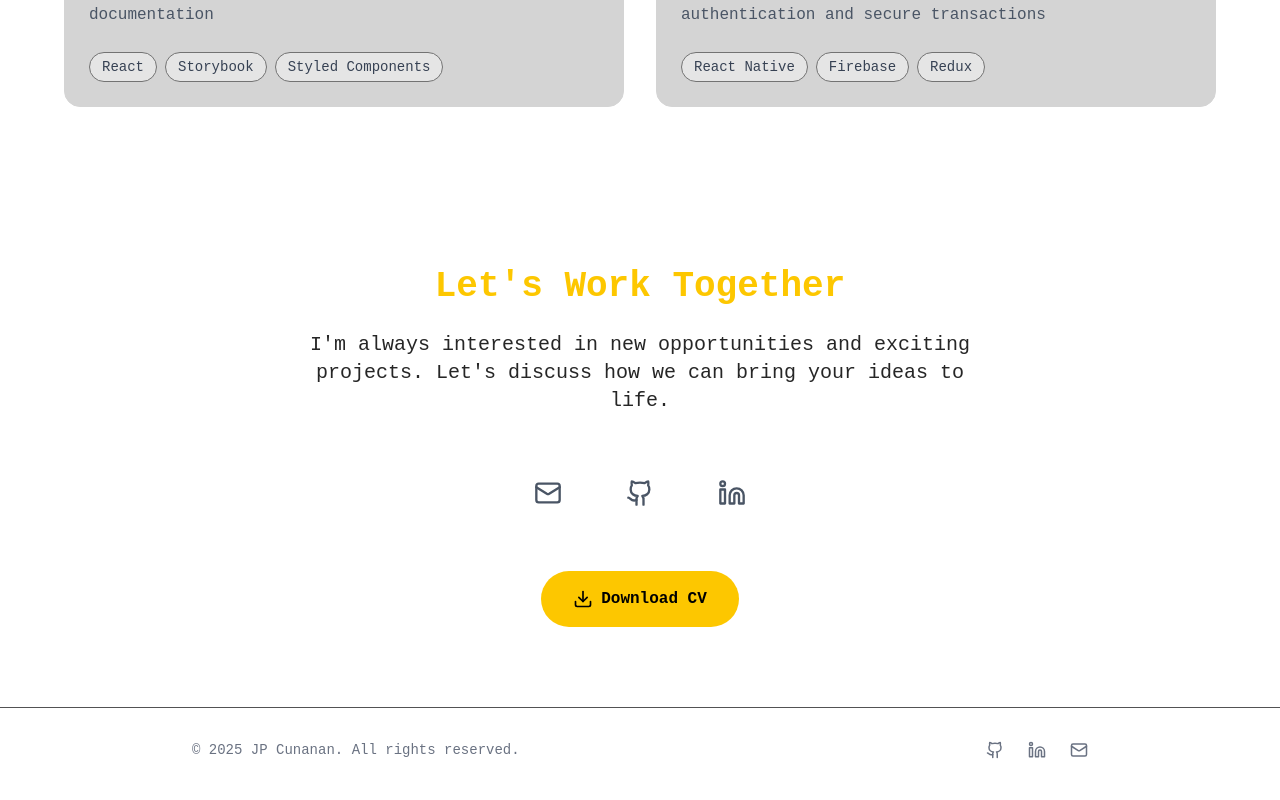
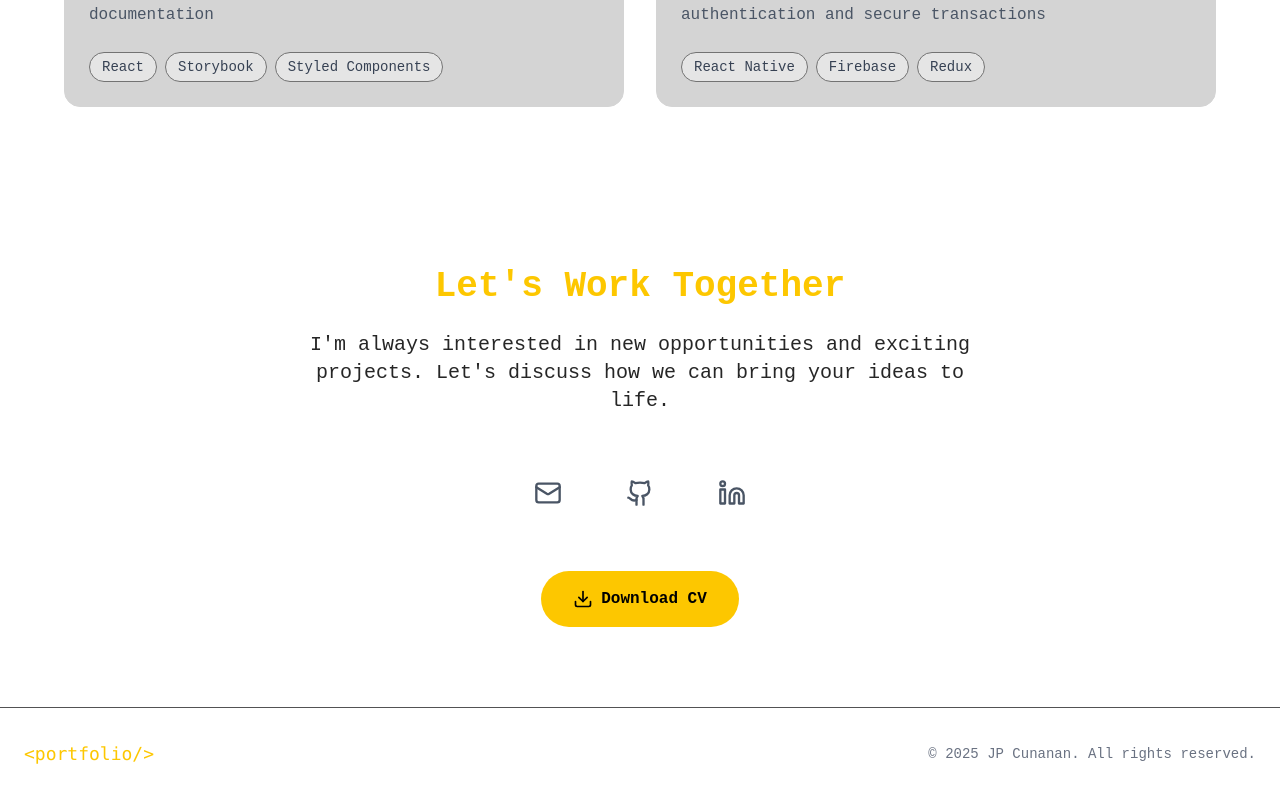
Before and after one commit to jpcunanan716/portfolio, a React (Vite) app in the folder my-portfolio/: page / in a window 1280 px wide. Shown: the part 4970-5770 px from the top of the page. Built offline with nearby package versions, Linux system fonts and the light colour scheme.

Commit message:
footer update

```diff
--- a/my-portfolio/src/components/sections/Footer.jsx
+++ b/my-portfolio/src/components/sections/Footer.jsx
@@ -1,4 +1,4 @@
-import { Github, Linkedin, Mail, ArrowUp } from "lucide-react";
+import { ArrowUp } from "lucide-react";
 import { useEffect, useState } from "react";
 
 const Footer = () => {
@@ -26,12 +26,12 @@ const Footer = () => {
 
     return (
         <footer className="py-8 px-6 border-t border-zinc-800/80 relative">
-            <div className="max-w-4xl mx-auto flex flex-col items-center">
+            <div className="max-w-7xl mx-auto flex flex-col items-center">
                 {/* Back to Top Button - Centered */}
                 {isVisible && (
                     <button
                         onClick={scrollToTop}
-                        className="flex flex-col items-center mb-6 group animate-bounce hover:animate-none"
+                        className="flex flex-col items-center group animate-bounce hover:animate-none"
                     >
                         <div className="flex items-center text-yellow-400 group-hover:text-yellow-300 transition-colors">
                             <span className="mr-2 text-sm font-medium">Back to Top</span>
@@ -48,32 +48,9 @@ const Footer = () => {
                     </button>
                 )}
 
-                <div className="w-full flex flex-col sm:flex-row justify-between items-center">
-                    <p className="text-gray-500 text-sm order-2 sm:order-1 mt-4 sm:mt-0">© 2025 JP Cunanan. All rights reserved.</p>
-                    <div className="flex space-x-6 order-1 sm:order-2">
-                        <a
-                            href="https://github.com/jpcunanan716"
-                            target="_blank"
-                            rel="noopener noreferrer"
-                            className="text-gray-500 hover:text-yellow-400 transition-colors"
-                        >
-                            <Github size={18} />
-                        </a>
-                        <a
-                            href="https://www.linkedin.com/in/jp-cunanan-508470276/"
-                            target="_blank"
-                            rel="noopener noreferrer"
-                            className="text-gray-500 hover:text-yellow-400 transition-colors"
-                        >
-                            <Linkedin size={18} />
-                        </a>
-                        <a
-                            href="mailto:your-email@example.com"
-                            className="text-gray-500 hover:text-yellow-400 transition-colors"
-                        >
-                            <Mail size={18} />
-                        </a>
-                    </div>
+                <div className="w-full flex flex-row justify-between items-center">
+                    <span className="text-yellow-400 font-mono text-lg">&lt;portfolio/&gt;</span>
+                    <p className="text-gray-500 text-sm">© 2025 JP Cunanan. All rights reserved.</p>
                 </div>
             </div>
         </footer>
```
